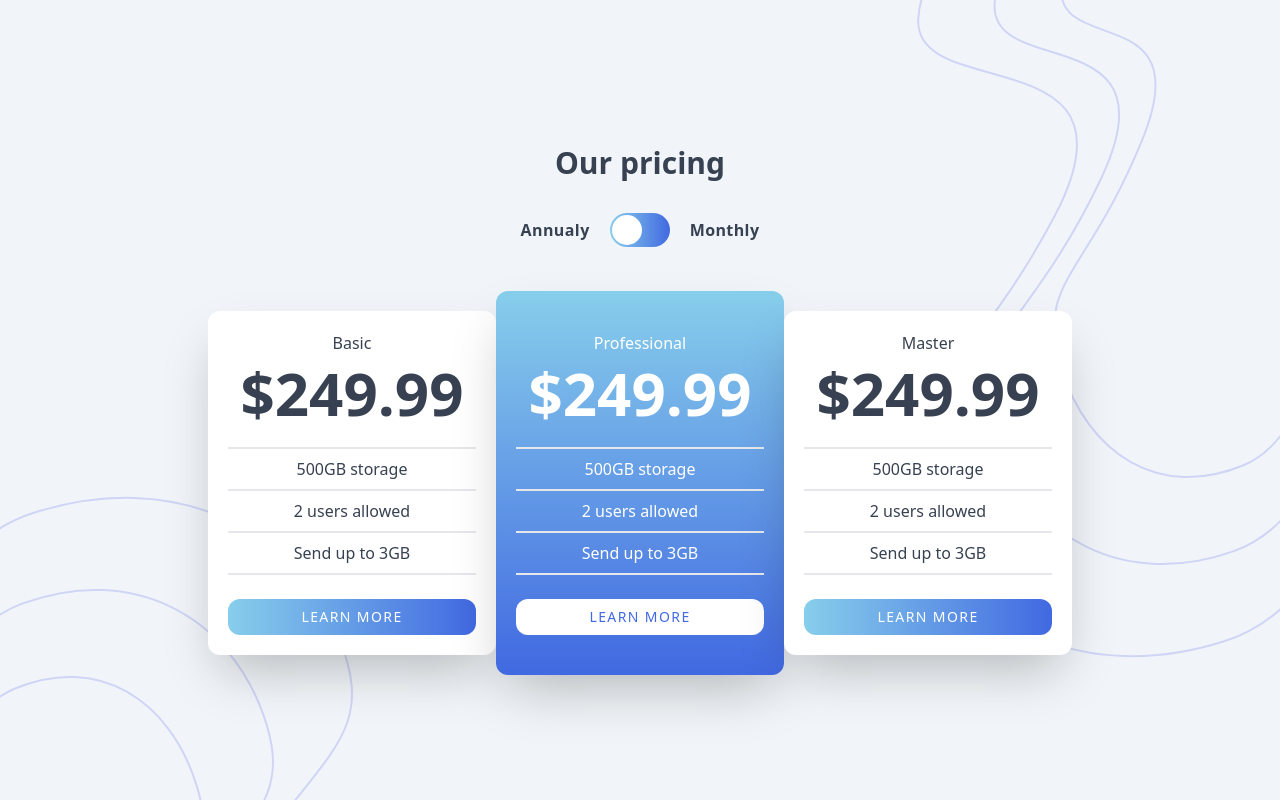
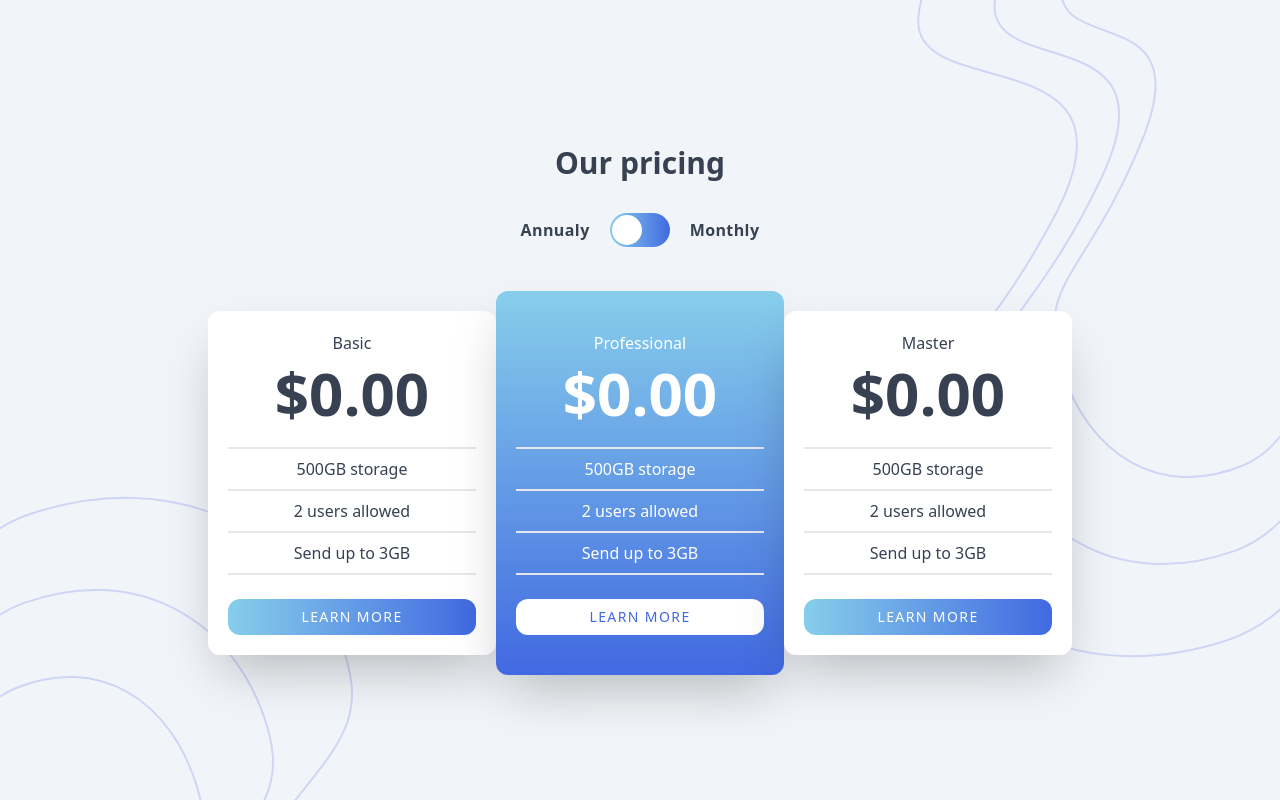
Before and after one commit to Exely0/PricingComponentWithToggle, a website: page index.html in a window 1280 px wide. Drawn offline with Linux system fonts and the light colour scheme.

Commit message:
minor modif

```diff
--- a/index.html
+++ b/index.html
@@ -36,7 +36,7 @@
 
             <div id="card1" class="animate-right md:animate-reveal-slow font-medium text-gray-700 p-5 flex flex-col items-center bg-white shadow-2xl rounded-xl w-72 gap-2">
                 <p>Basic</p>
-                <h1 id="basic" class="font-bold text-6xl mb-4">$249.99</h1>
+                <h1 id="basic" class="font-bold text-6xl mb-4">$0.00</h1>
                 <div class="self-stretch border border-gray-200"></div>
                 <p>500GB storage</p>
                 <div class="self-stretch border border-gray-200"></div>
@@ -49,7 +49,7 @@
 
             <div class="animate-left md:animate-reveal-fast font-medium text-white p-5 md:my-[-20px] flex flex-col items-center justify-center bg-[linear-gradient(#87CEEB,_#4169E1)] shadow-2xl rounded-xl w-72 gap-2">
                 <p>Professional</p>
-                <h1 id="professional" class="font-bold text-6xl mb-4">$249.99</h1>
+                <h1 id="professional" class="font-bold text-6xl mb-4">$0.00</h1>
                 <div class="self-stretch border border-gray-200"></div>
                 <p>500GB storage</p>
                 <div class="self-stretch border border-gray-200"></div>
@@ -62,7 +62,7 @@
 
             <div class="animate-right md:animate-reveal-slow font-medium text-gray-700 p-5 flex flex-col items-center bg-white shadow-2xl rounded-xl w-72 gap-2">
                 <p>Master</p>
-                <h1 id="master" class="font-bold text-6xl mb-4">$249.99</h1>
+                <h1 id="master" class="font-bold text-6xl mb-4">$0.00</h1>
                 <div class="self-stretch border border-gray-200"></div>
                 <p>500GB storage</p>
                 <div class="self-stretch border border-gray-200"></div>
```
